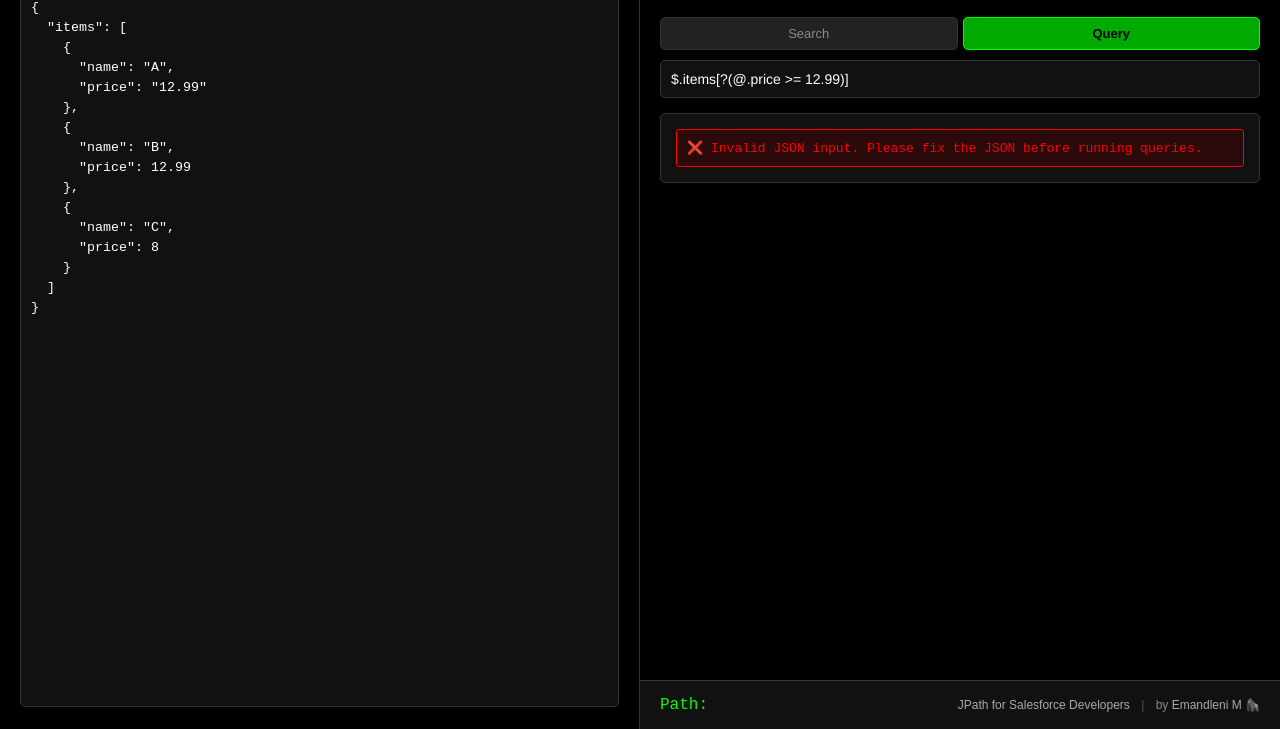
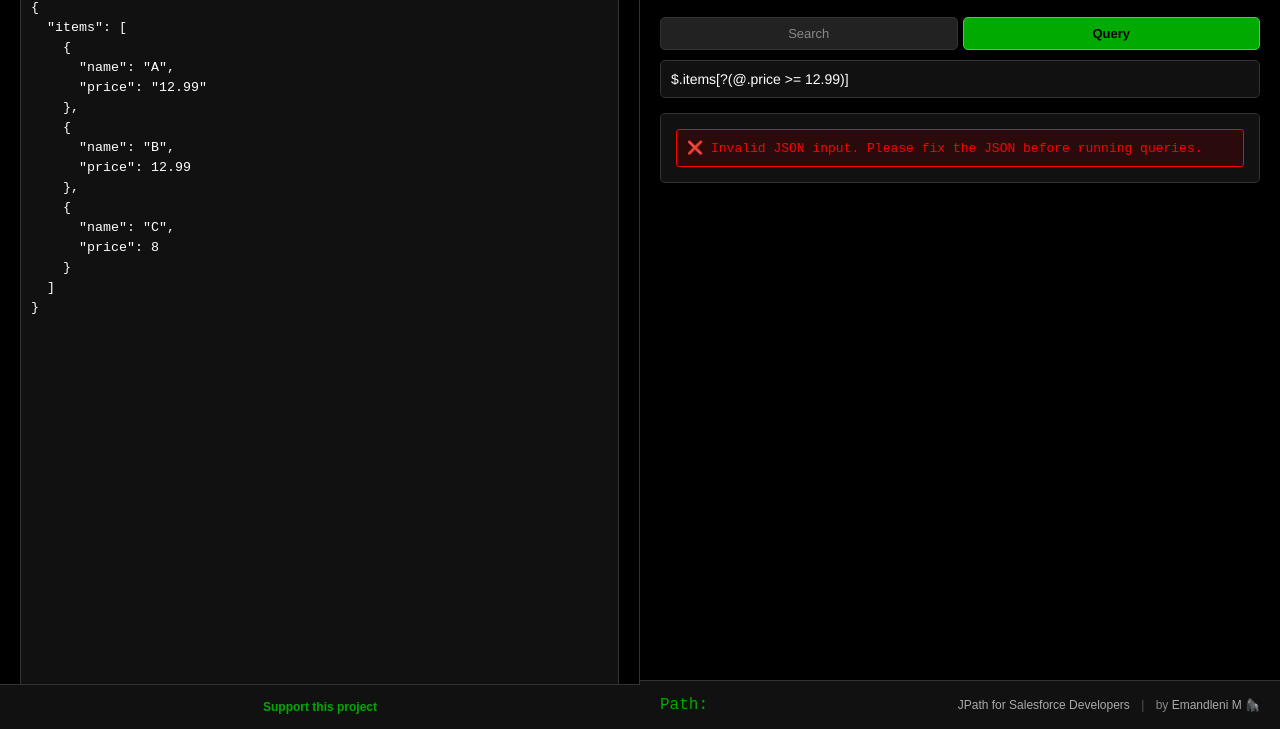
Before and after one commit to e3mandle6n1/apex-jpath, a website: page docs/index.html in a window 1280 px wide. Shown: the part 71-800 px from the top of the page. Drawn offline with Linux system fonts and the light colour scheme.

Commit message:
chore(docs): support

```diff
--- a/docs/index.html
+++ b/docs/index.html
@@ -406,6 +406,32 @@
         border-color: #0f0;
       }
 
+      #left-footer {
+        position: fixed;
+        bottom: 0;
+        left: 0;
+        width: 50%;
+        background-color: #111;
+        padding: 15px 20px;
+        box-sizing: border-box;
+        border-top: 1px solid #333;
+        font-family: "Fira Sans", sans-serif;
+        font-size: 12px;
+        color: #888;
+        text-align: center;
+      }
+
+      #left-footer a {
+        color: #0a0;
+        text-decoration: none;
+        font-weight: bold;
+      }
+
+      #left-footer a:hover {
+        color: #0f0;
+        text-decoration: underline;
+      }
+
       #path-display {
         position: fixed;
         bottom: 0;
@@ -416,12 +442,11 @@
         box-sizing: border-box;
         border-top: 1px solid #333;
         font-family: "Courier New", Courier, monospace;
-        color: #0f0;
+        color: #0a0;
         display: flex;
         justify-content: space-between;
         align-items: center;
       }
-
       #path-text {
         flex-grow: 1;
         white-space: nowrap;
@@ -533,6 +558,15 @@
         <div id="query-results" class="query-results hidden"></div>
         <div id="json-tree"></div>
       </div>
+    </div>
+    <div id="left-footer">
+      <a
+        href="https://www.paypal.com/paypalme/justEmandleni/5"
+        target="_blank"
+        rel="noopener noreferrer"
+        title="Support this project"
+        >Support this project</a
+      >
     </div>
     <div id="path-display">
       <span id="path-text">Path:</span>
```
